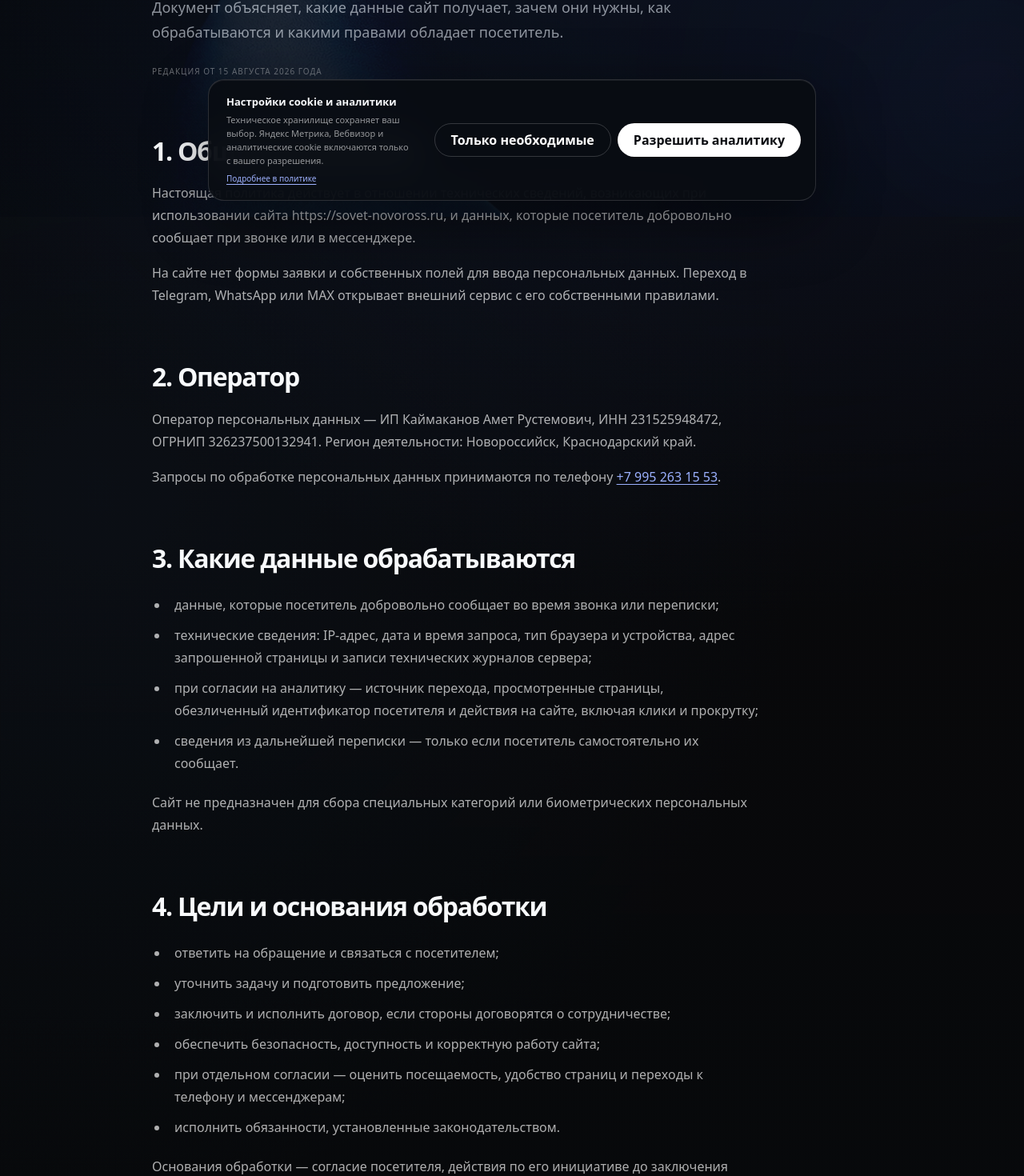
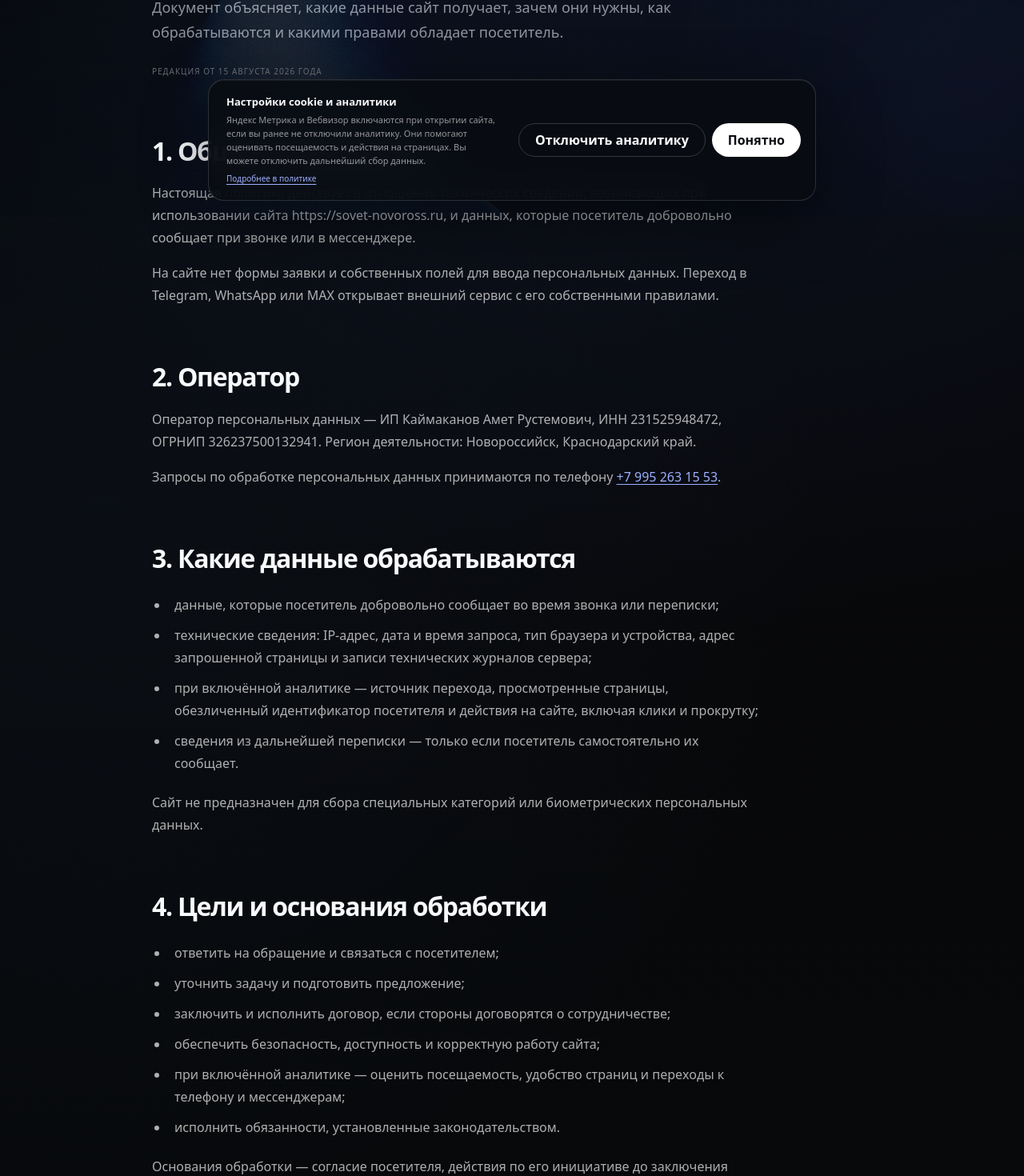
Before and after one commit to kaimakanovtimur97-crypto/sovet2, a Next.js app: page /privacy in a window 1280 px wide. Shown: the part 529-1999 px from the top of the page at 80% size. Built offline with nearby package versions, Linux system fonts and the light colour scheme.

Commit message:
Start Metrika on entry while preserving analytics opt-out

```diff
--- a/app/privacy/page.tsx
+++ b/app/privacy/page.tsx
@@ -62,7 +62,7 @@ export default function PrivacyPage() {
                 технических журналов сервера;
               </li>
               <li>
-                при согласии на аналитику — источник перехода, просмотренные
+                при включённой аналитике — источник перехода, просмотренные
                 страницы, обезличенный идентификатор посетителя и действия на
                 сайте, включая клики и прокрутку;
               </li>
@@ -85,7 +85,7 @@ export default function PrivacyPage() {
               <li>заключить и исполнить договор, если стороны договорятся о сотрудничестве;</li>
               <li>обеспечить безопасность, доступность и корректную работу сайта;</li>
               <li>
-                при отдельном согласии — оценить посещаемость, удобство страниц
+                при включённой аналитике — оценить посещаемость, удобство страниц
                 и переходы к телефону и мессенджерам;
               </li>
               <li>исполнить обязанности, установленные законодательством.</li>
@@ -120,7 +120,7 @@ export default function PrivacyPage() {
               WhatsApp или MAX выполняется соответствующим сервисом по его правилам.
             </p>
             <p>
-              С согласия посетителя используется Яндекс Метрика, счётчик
+              На сайте используется Яндекс Метрика, счётчик
               111627787, включая Вебвизор, карту кликов и отслеживание ссылок.
               Обработка данных сервисом выполняется по правилам{" "}
               <a href="https://yandex.ru/legal/confidential/" target="_blank" rel="noopener noreferrer">
@@ -145,14 +145,15 @@ export default function PrivacyPage() {
             </p>
             <p>
               Яндекс Метрика и связанные аналитические cookie, в том числе с
-              префиксом <code>_ym_</code>, загружаются только после нажатия
-              «Разрешить аналитику». При выборе «Только необходимые» счётчик
-              блокируется и данные о посещении в Метрику не отправляются.
+              префиксом <code>_ym_</code>, включаются при открытии сайта, без
+              ожидания нажатия кнопки в уведомлении, если ранее не сохранён
+              отказ. Кнопка «Отключить аналитику» прекращает дальнейший сбор
+              данных. Это не отменяет данные, отправленные до отключения.
             </p>
             <p>
               Изменить или отозвать выбор можно кнопкой «Настройки cookie» в
-              подвале любой страницы. После отзыва страница перезагружается, а
-              последующий сбор данных блокируется.
+              подвале любой страницы. После отключения последующий сбор данных
+              блокируется. Сохранённый отказ действует и при следующих посещениях.
             </p>
           </section>
 
--- a/components/cookie-notice.tsx
+++ b/components/cookie-notice.tsx
@@ -34,9 +34,7 @@ export function CookieNotice() {
   }, []);
 
   function saveConsent(consent: AnalyticsConsent) {
-    let previous: string | null = null;
     try {
-      previous = window.localStorage.getItem(ANALYTICS_CONSENT_STORAGE_KEY);
       window.localStorage.setItem(ANALYTICS_CONSENT_STORAGE_KEY, consent);
     } catch {
       // The choice still applies to the current page when storage is unavailable.
@@ -47,9 +45,6 @@ export function CookieNotice() {
     }));
     setVisible(false);
 
-    if (previous === "analytics" && consent === "necessary") {
-      window.location.reload();
-    }
   }
 
   if (!visible) return null;
@@ -59,17 +54,18 @@ export function CookieNotice() {
       <div>
         <strong>Настройки cookie и аналитики</strong>
         <p>
-          Техническое хранилище сохраняет ваш выбор. Яндекс Метрика,
-          Вебвизор и аналитические cookie включаются только с вашего разрешения.
+          Яндекс Метрика и Вебвизор включаются при открытии сайта, если вы
+          ранее не отключили аналитику. Они помогают оценивать посещаемость
+          и действия на страницах. Вы можете отключить дальнейший сбор данных.
         </p>
         <Link href="/privacy#cookies">Подробнее в политике</Link>
       </div>
       <div className="cookie-notice-actions">
         <button className="cookie-secondary" type="button" onClick={() => saveConsent("necessary")}>
-          Только необходимые
+          Отключить аналитику
         </button>
         <button type="button" onClick={() => saveConsent("analytics")}>
-          Разрешить аналитику
+          Понятно
         </button>
       </div>
     </aside>
--- a/components/yandex-metrika.tsx
+++ b/components/yandex-metrika.tsx
@@ -15,6 +15,7 @@ type Ym = (counterId: number, method: string, ...args: unknown[]) => void;
 declare global {
   interface Window {
     ym?: Ym & { a?: unknown[]; l?: number };
+    sovetMetrikaInitialized?: boolean;
   }
 }
 
@@ -25,7 +26,7 @@ function setCounterDisabled(disabled: boolean) {
 }
 
 function initializeMetrika() {
-  if (document.getElementById("yandex-metrika-tag")) return false;
+  if (window.sovetMetrikaInitialized) return false;
 
   window.ym = window.ym || Object.assign(
     (...args: unknown[]) => {
@@ -35,11 +36,13 @@ function initializeMetrika() {
     { l: Date.now() },
   );
 
-  const script = document.createElement("script");
-  script.id = "yandex-metrika-tag";
-  script.async = true;
-  script.src = `https://mc.yandex.ru/metrika/tag.js?id=${YANDEX_METRIKA_ID}`;
-  document.head.appendChild(script);
+  if (!document.getElementById("yandex-metrika-tag")) {
+    const script = document.createElement("script");
+    script.id = "yandex-metrika-tag";
+    script.async = true;
+    script.src = `https://mc.yandex.ru/metrika/tag.js?id=${YANDEX_METRIKA_ID}`;
+    document.head.appendChild(script);
+  }
 
   window.ym(YANDEX_METRIKA_ID, "init", {
     defer: true,
@@ -49,10 +52,14 @@ function initializeMetrika() {
     accurateTrackBounce: true,
     trackLinks: true,
   });
+  window.sovetMetrikaInitialized = true;
   return true;
 }
 
+let sessionConsent: AnalyticsConsent | null | undefined;
+
 function currentConsent(): AnalyticsConsent | null {
+  if (sessionConsent !== undefined) return sessionConsent;
   try {
     const value = window.localStorage.getItem(ANALYTICS_CONSENT_STORAGE_KEY);
     return value === "analytics" || value === "necessary" ? value : null;
@@ -76,8 +83,14 @@ export function YandexMetrika() {
 
   useEffect(() => {
     function applyConsent(consent: AnalyticsConsent | null) {
-      const enabled = consent === "analytics";
+      sessionConsent = consent;
+      const enabled = consent !== "necessary";
       setCounterDisabled(!enabled);
+      if (!enabled && window.sovetMetrikaInitialized) {
+        window.ym?.(YANDEX_METRIKA_ID, "destruct");
+        window.sovetMetrikaInitialized = false;
+        previousUrl.current = null;
+      }
       if (enabled) {
         const initialized = initializeMetrika();
         if (initialized) {
@@ -102,7 +115,7 @@ export function YandexMetrika() {
   }, []);
 
   useEffect(() => {
-    if (currentConsent() !== "analytics" || !window.ym) return;
+    if (currentConsent() === "necessary" || !window.ym) return;
 
     const nextUrl = window.location.href;
     const previous = previousUrl.current;
@@ -117,7 +130,7 @@ export function YandexMetrika() {
 
   useEffect(() => {
     function trackContactClick(event: MouseEvent) {
-      if (currentConsent() !== "analytics" || !window.ym) return;
+      if (currentConsent() === "necessary" || !window.ym) return;
       const target = event.target;
       if (!(target instanceof Element)) return;
 
```
Also changed, not shown: 1 other file (tests, documents, lock files or other folders).
